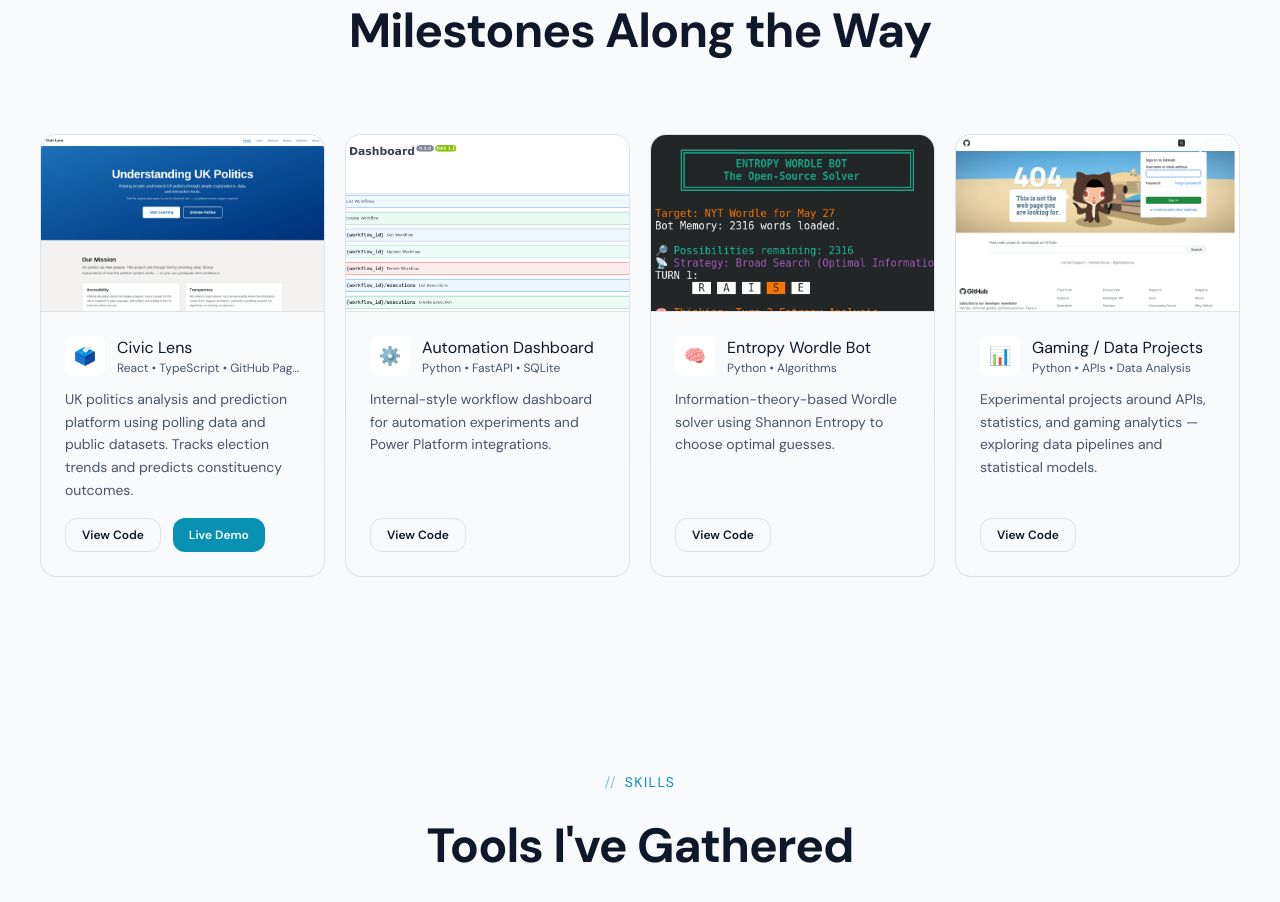
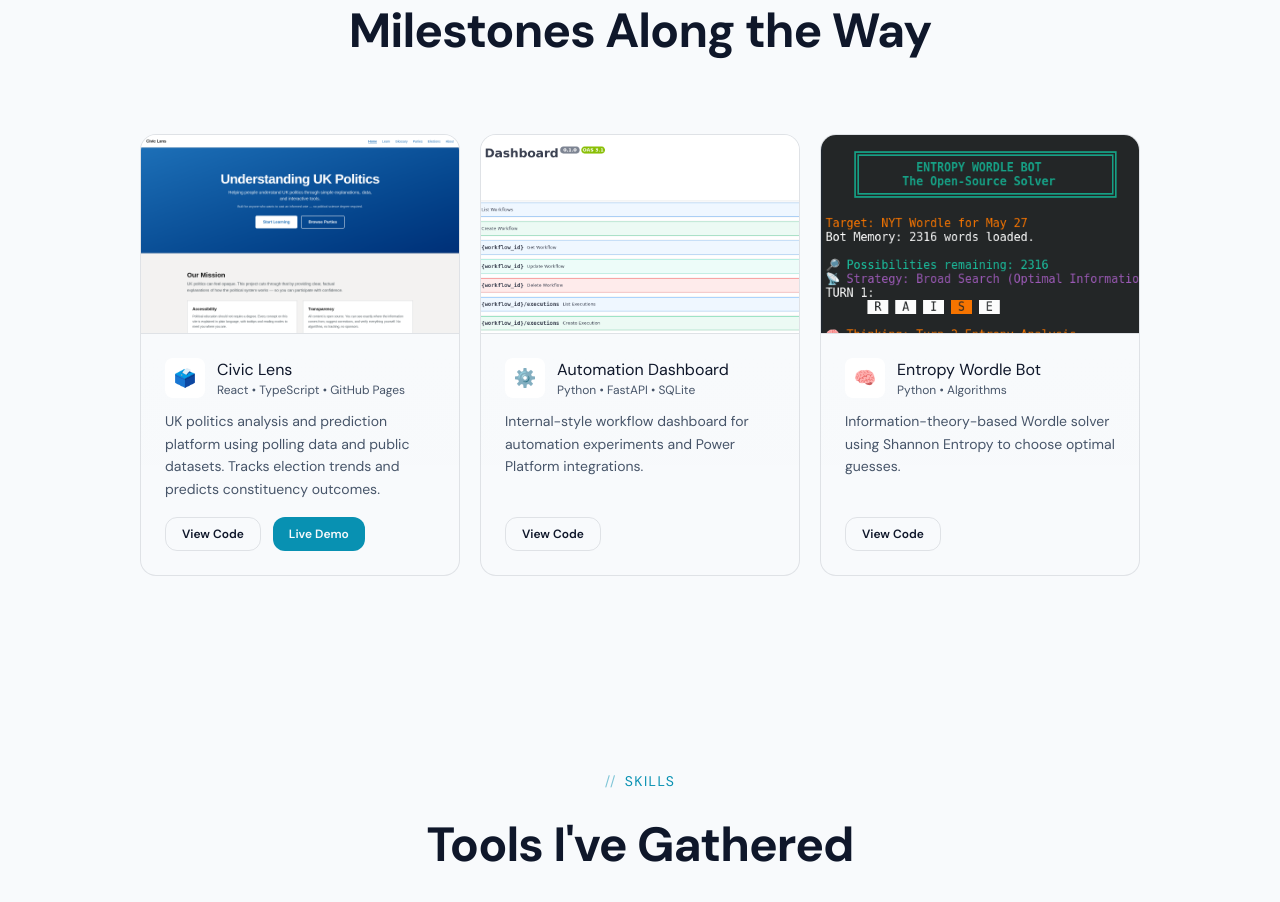
Before and after one commit to JHCodeQuest/JHPortfolio, a React (Vite) app: page / in a window 1280 px wide. Shown: the part 2120-3022 px from the top of the page. Built offline with nearby package versions, Linux system fonts and the light colour scheme.

Commit message:
Remove Gaming / Data Projects card (no screenshot yet)

```diff
--- a/src/components/FeaturedProjectsSection.jsx
+++ b/src/components/FeaturedProjectsSection.jsx
@@ -24,14 +24,6 @@ const featured = [
     screenshot: 'screenshots/wordle-bot.png',
     github: 'https://github.com/JHCodeQuest/pyWordles',
   },
-  {
-    icon: '\u{1F4CA}',
-    title: 'Gaming / Data Projects',
-    description: 'Experimental projects around APIs, statistics, and gaming analytics — exploring data pipelines and statistical models.',
-    tags: ['Python', 'APIs', 'Data Analysis'],
-    screenshot: 'screenshots/gaming-data.png',
-    github: 'https://github.com/JHCodeQuest/gaming-data',
-  },
 ]
 
 export default function FeaturedProjectsSection() {
@@ -47,7 +39,7 @@ export default function FeaturedProjectsSection() {
           </h2>
         </div>
 
-        <div className="grid grid-cols-1 sm:grid-cols-2 lg:grid-cols-4 gap-5 max-w-[1200px] mx-auto">
+        <div className="grid grid-cols-1 sm:grid-cols-2 lg:grid-cols-3 gap-5 max-w-[1000px] mx-auto">
           {featured.map((p) => (
             <div
               key={p.title}
```
